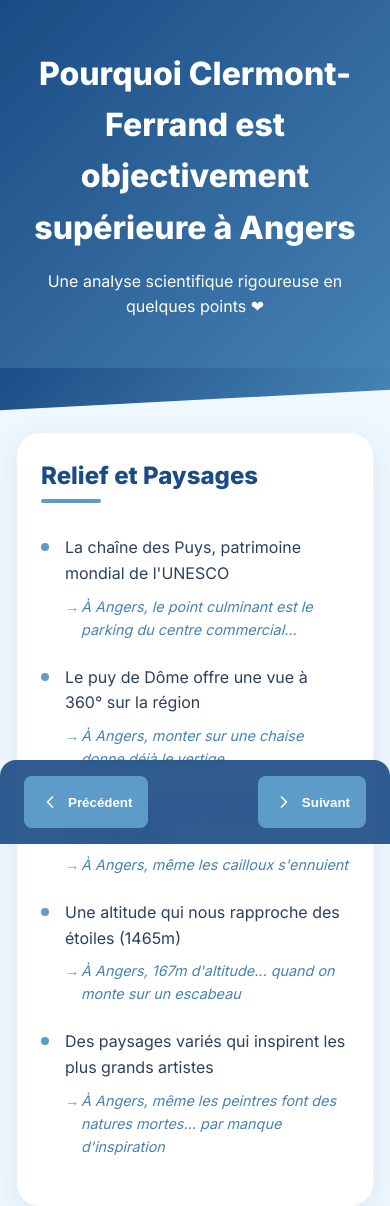
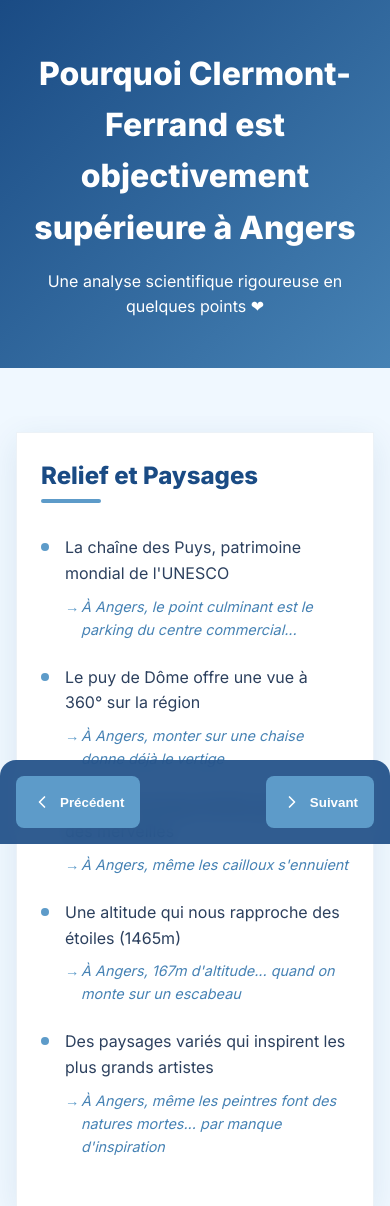
Before and after one commit to YvanBetremieux/why-clermont-better-angers, a plain HTML site: page index.html in a window 390 px wide. Shown: the top 1206 px of the page. Drawn offline with Linux system fonts and the light colour scheme.

Commit message:
Update styles.css

```diff
--- a/styles.css
+++ b/styles.css
@@ -30,7 +30,12 @@
     box-sizing: border-box;
 }
 
-/* Base */
+/* Base HTML & Body */
+html {
+    overflow-x: hidden;
+    max-width: 100vw;
+}
+
 body {
     font-family: 'Inter', system-ui, sans-serif;
     background: var(--background);
@@ -42,16 +47,16 @@ body {
     flex-direction: column;
     margin: 0;
     overflow-x: hidden;
+    max-width: 100vw;
     width: 100%;
 }
 
 /* Container */
 .container {
-    width: min(1200px, 95%);
+    width: min(1200px, 100%);
     margin: 0 auto;
     padding: 0 var(--spacing-md);
     position: relative;
-    max-width: 100%;
     overflow-x: hidden;
 }
 
@@ -63,6 +68,7 @@ header {
     margin-bottom: var(--spacing-xl);
     position: relative;
     text-align: center;
+    overflow: hidden;
 }
 
 header::after {
@@ -75,6 +81,7 @@ header::after {
     background: inherit;
     transform: skewY(-3deg);
     z-index: -1;
+    width: 100%;
 }
 
 /* Typography */
@@ -108,34 +115,14 @@ main {
     flex: 1;
     position: relative;
     margin-bottom: var(--spacing-xl);
+    overflow-x: hidden;
 }
 
 .card-container {
     position: relative;
     width: 100%;
     padding: var(--spacing-lg) 0;
-}
-
-/* Cards */
-.card {
-    background: var(--card-bg);
-    border-radius: 1.5rem;
-    padding: var(--spacing-lg);
-    box-shadow: 0 8px 32px rgba(26, 75, 132, 0.1);
-    border: 1px solid rgba(70, 130, 180, 0.1);
-    width: 100%;
-    max-width: 800px;
-    margin: 0 auto;
-    display: none;
-    opacity: 0;
-    transform: translateX(50px);
-    transition: all 0.5s cubic-bezier(0.4, 0, 0.2, 1);
-}
-
-.card.active {
-    display: block;
-    opacity: 1;
-    transform: translateX(0);
+    overflow-x: hidden;
 }
 
 /* Lists */
@@ -152,6 +139,28 @@ li {
 li::marker {
     display: none;
     content: "";
+}
+
+/* Cards */
+.card {
+    background: var(--card-bg);
+    border-radius: 1.5rem;
+    padding: var(--spacing-lg);
+    box-shadow: 0 8px 32px rgba(26, 75, 132, 0.1);
+    border: 1px solid rgba(70, 130, 180, 0.1);
+    width: min(800px, 100%);
+    margin: 0 auto;
+    display: none;
+    opacity: 0;
+    transform: translateX(50px);
+    transition: all 0.5s cubic-bezier(0.4, 0, 0.2, 1);
+    box-sizing: border-box;
+}
+
+.card.active {
+    display: block;
+    opacity: 1;
+    transform: translateX(0);
 }
 
 /* Points */
@@ -275,16 +284,14 @@ footer {
 
 /* Media Queries */
 @media (max-width: 768px) {
-    .card {
-        margin: 0 auto;
-        padding: var(--spacing-md);
-        width: 100%;
-        max-width: 100%;
+    .container {
+        padding: 0 var(--spacing-sm);
     }
 
-    .container {
-        padding: 0 var(--spacing-sm);
-        width: 100%;
+    .card {
+        padding: var(--spacing-md);
+        margin: 0;
+        border-radius: 0;
     }
 
     main.container {
@@ -301,16 +308,22 @@ footer {
     }
 
     .navigation-controls {
+        width: 100%;
         left: 0;
         right: 0;
         bottom: 0;
+        margin: 0;
+        padding: var(--spacing-sm);
         border-radius: var(--spacing-sm) var(--spacing-sm) 0 0;
-        padding: var(--spacing-sm) var(--spacing-md);
         justify-content: space-between;
     }
 
     .nav-button {
         padding: var(--spacing-sm);
+    }
+
+    header {
+        margin-bottom: var(--spacing-xl);
     }
 }
 
```
